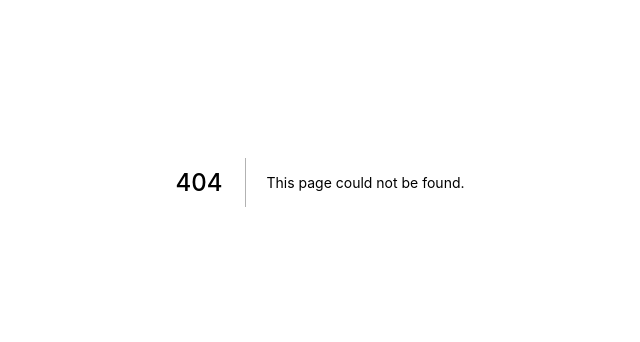
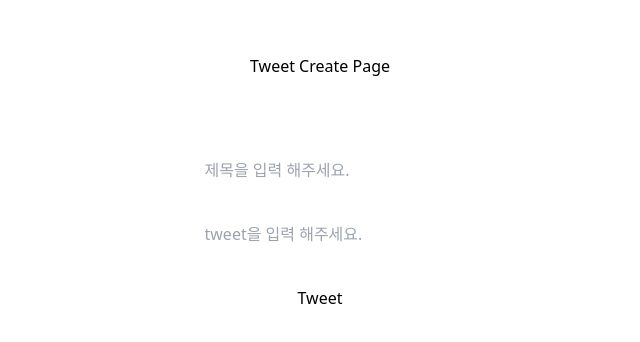
Before and after one commit to yeongminChae/nextjs_challenge, a Next.js app: page /tweet/create in a window 1280 px wide. Before the commit this address had no page. Shown: the part 218-560 px from the top of the page, without its empty margins (320-960 px from the left). Built offline with nearby package versions, Linux system fonts and the light colour scheme.

Commit message:
구현 : index 페이지에, 지금까지 생성된 tweet 받아오도록 기능 구현 + UI에 해당 내용들 그리는 기능 구현 + tweet 생성 페이지 UI 제작 및 API 연결 기능 구현

```diff
--- a/pages/index.tsx
+++ b/pages/index.tsx
@@ -3,30 +3,58 @@ import { NextPage } from "next";
 import { useRouter } from "next/router";
 
 import useSWR from "swr";
-import { User } from "@prisma/client";
+import { Tweet, User } from "@prisma/client";
 import Link from "next/link";
+import { ProfileResponse } from "./profile";
 
-export interface ProfileResponse {
+export interface ITweetstResponseWithCount extends Tweet {
+  _count: {
+    favs: number;
+  };
+}
+
+interface ITweetResponse {
+  tweets: ITweetstResponseWithCount[];
   ok: boolean;
-  profile: User;
 }
 
 const Home: NextPage = () => {
   const { user, isLoading } = useIsUser();
+  const { data, error } = useSWR<ITweetResponse>("/api/tweet");
 
   return (
-    <div>
+    <div className="flex flex-col items-center justify-center w-full h-screen gap-10">
       <h1> Hello {user?.name} </h1>
-      <Link href="/tweet/create">
-        <a> Link: Tweet Create Page </a>
-      </Link>
+      <div className="flex flex-col gap-3">
+        <Link href="/profile">
+          <a> Link: To My profile page </a>
+        </Link>
+        <Link href="/tweet/create">
+          <a> Link: Tweet Create Page </a>
+        </Link>
+      </div>
+      {data?.tweets?.map((tweet) => {
+        return (
+          <div
+            key={tweet?.id}
+            id={tweet?.id + ""}
+            className="flex flex-col gap-5"
+          >
+            <Link href={`/tweet/${tweet?.id}`}>
+              <a>{tweet?.title}</a>
+            </Link>
+            <span>좋아요 수 : {tweet?._count?.favs}</span>
+            <p>{tweet?.content}</p>
+          </div>
+        );
+      })}
     </div>
   );
 };
 
 export default Home;
 
-const useIsUser = () => {
+export const useIsUser = () => {
   const { data, error } = useSWR<ProfileResponse>("/api/auth/profile");
   const router = useRouter();
 
--- /dev/null
+++ b/pages/tweet/create.tsx
@@ -0,0 +1,53 @@
+import axios from "axios";
+import { NextPage } from "next";
+import { useRouter } from "next/router";
+import { useForm } from "react-hook-form";
+import { mutate } from "swr";
+
+export interface ITweetForm {
+  title: string;
+  content: string;
+  authorId: number;
+}
+
+const TweetCreatePage: NextPage = () => {
+  const {
+    register,
+    handleSubmit,
+    watch,
+    formState: { errors },
+  } = useForm<ITweetForm>({ mode: "onSubmit" });
+  const router = useRouter();
+
+  const onSubmit = async (data: ITweetForm) => {
+    try {
+      await axios.post("/api/tweet/create", data);
+      router.push("/");
+    } catch (error) {
+      console.log(error);
+    }
+  };
+
+  return (
+    <div className="flex flex-col items-center justify-center w-full h-screen gap-20">
+      <h1>Tweet Create Page</h1>
+      <form onSubmit={handleSubmit(onSubmit)} className="flex flex-col gap-10">
+        <input
+          {...register("title", { required: "제목을 입력 해주세요." })}
+          type="text"
+          name="title"
+          placeholder="제목을 입력 해주세요."
+        />
+        <input
+          {...register("content", { required: "tweet을 입력 해주세요." })}
+          type="text"
+          name="content"
+          placeholder="tweet을 입력 해주세요."
+        />
+        <input type="submit" value="Tweet" className="cursor-pointer" />
+      </form>
+    </div>
+  );
+};
+
+export default TweetCreatePage;
```
